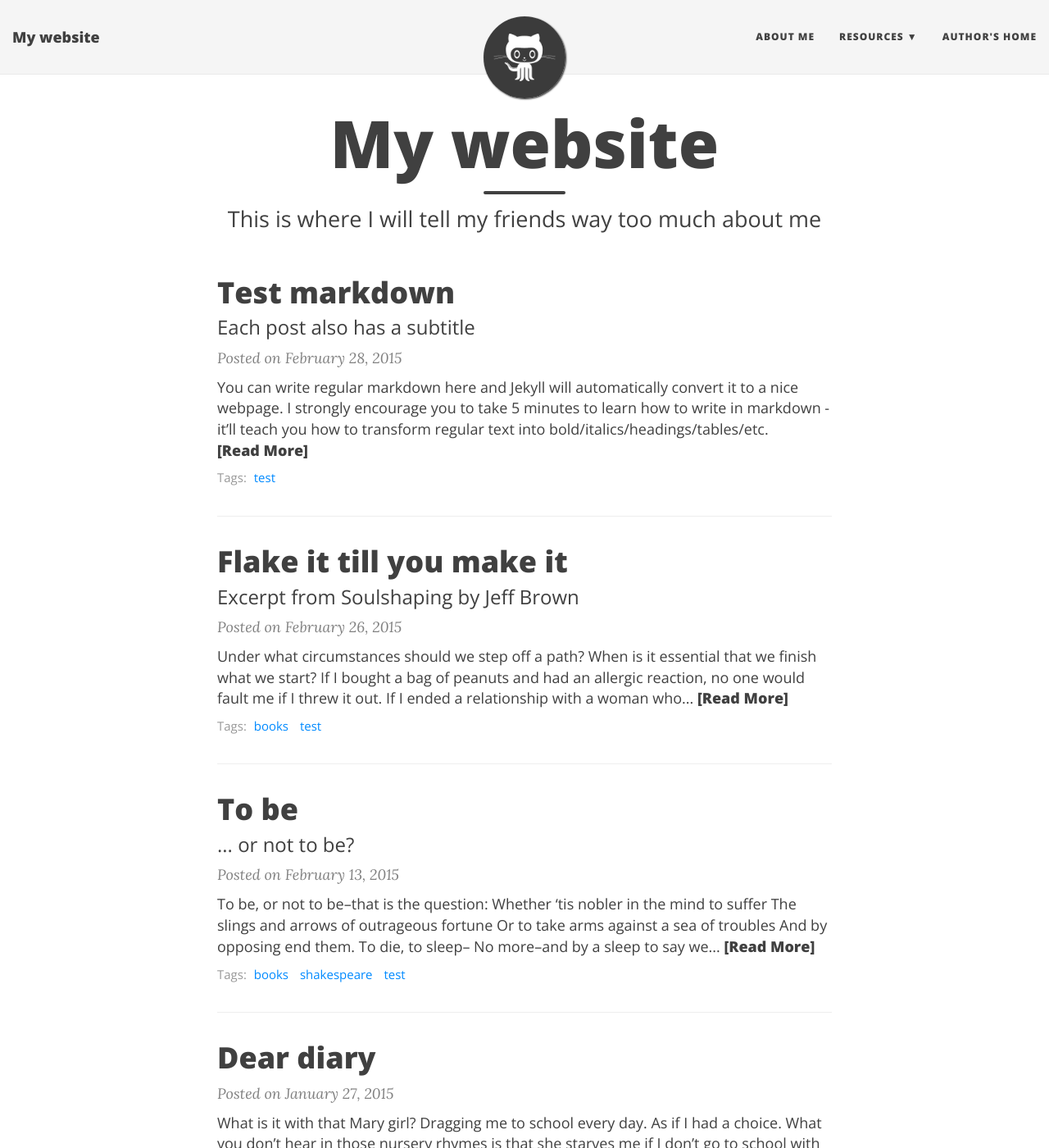
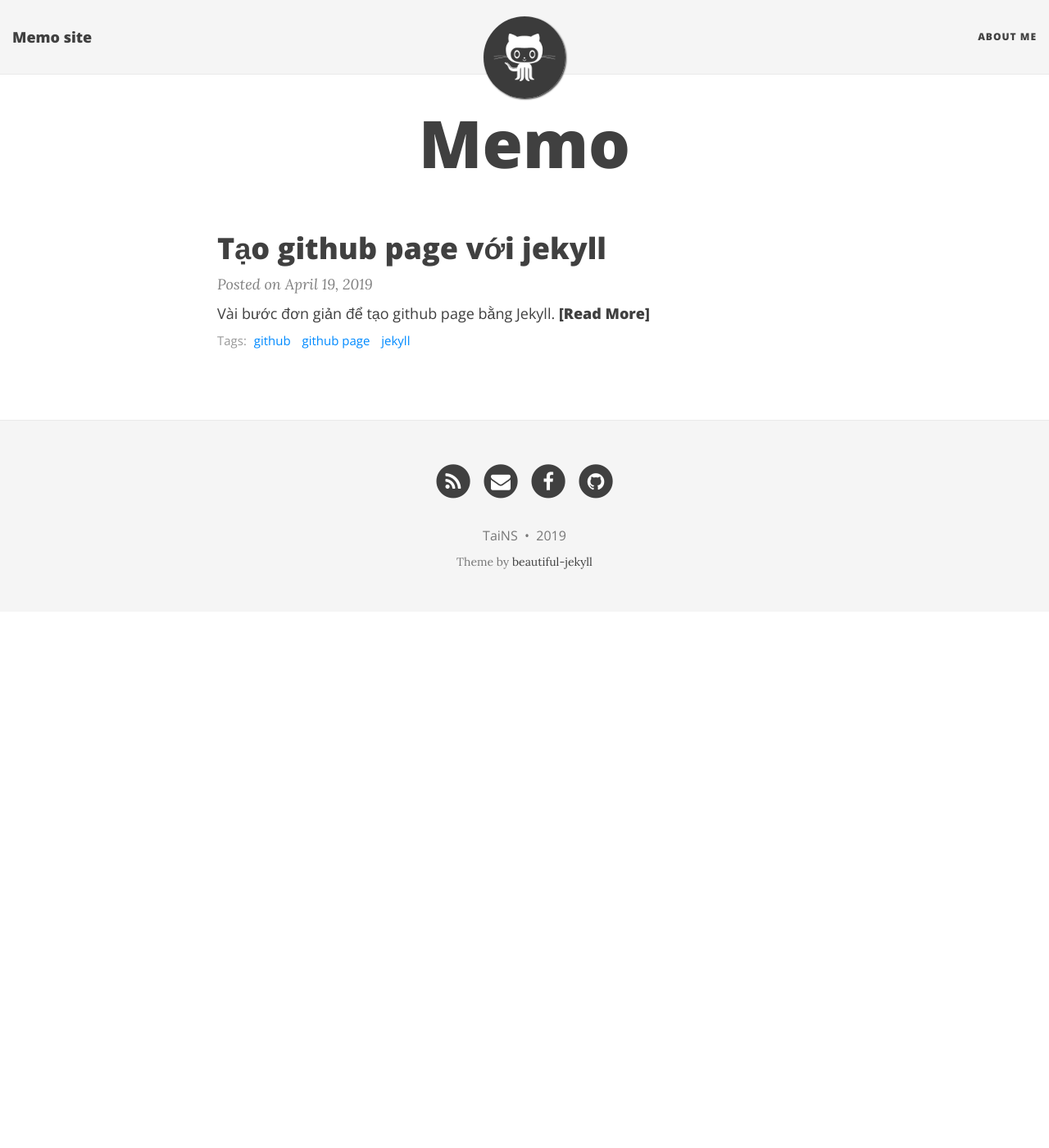
Before and after one commit to tains2384/tains2384.github.io, a Jekyll site: the page built from index.html, in a window 1280 px wide and 1400 px high. Shown: the whole window at 82% size. Built offline with Jekyll 4.4.1, drawn with Linux system fonts in a browser that asks for light colours; nearby versions of some CDN libraries; the list of posts is cut into pages by our own code; some of the changed text lies outside the part shown.

Commit message:
Update config and add post

````diff
--- a/Gemfile
+++ b/Gemfile
@@ -3,5 +3,6 @@ source 'https://rubygems.org'
 gem "github-pages", '193', group: :jekyll_plugins
 
 # enable tzinfo-data for local build
-# gem 'tzinfo-data', platforms: [:mingw, :mswin, :x64_mingw]
+gem 'tzinfo-data', platforms: [:mingw, :mswin, :x64_mingw]
 gem 'jekyll-paginate'
+gem 'jekyll-watch'
--- a/_config.yml
+++ b/_config.yml
@@ -14,21 +14,21 @@ baseurl: ""
 # Of course don't forget to change the username and projectname to YOUR username and project
 
 # Name of website
-title: My website
+title: Memo site
 
 # Short description of your site
-description: A virtual proof that name is awesome!
+description: Memo silly things
 
 # --- Navigation bar options --- #
 
 # List of links in the navigation bar
 navbar-links:
   About Me: "aboutme"
-  Resources:
-    - Beautiful Jekyll: "http://deanattali.com/beautiful-jekyll/"
-    - Learn markdown: "http://www.markdowntutorial.com/"
-    - GitHub Pages: "https://pages.github.com/"
-  Author's home: "http://deanattali.com"
+  # Resources:
+  #   - Beautiful Jekyll: "http://deanattali.com/beautiful-jekyll/"
+  #   - Learn markdown: "http://www.markdowntutorial.com/"
+  #   - GitHub Pages: "https://pages.github.com/"
+  # Author's home: "http://tains2384.github.io"
 
 # Image to show in the navigation bar - image must be a square (width = height)
 # Remove this parameter if you don't want an image in the navbar
@@ -64,7 +64,7 @@ footer-link-col: "#404040"
 # Change all these values or delete the ones you don't want.
 # Important: you must keep the "name" parameter, everything else you can remove
 author:
-  name: Some Person
+  name: TaiNS
 
 # Select your active Social Network Links.
 # Uncomment the links you want to show in the footer and add your information to each link.
@@ -72,10 +72,9 @@ author:
 # If you want to add a new link that isn't here, you'll need to also edit the file _data/SocialNetworks.yml
 social-network-links:
   rss: true
-  email: "someone@example.com"
-  facebook: daattali
-  github: daattali
-  twitter: daattali
+  email: "tains2384@gmail.com"
+  facebook: teppi.nguyen.33
+  github: tains2384
 #  reddit: yourname
 #  google-plus: +DeanAttali
 #  linkedin: daattali
@@ -99,7 +98,7 @@ share-links-active:
 
 # How to display the link to the website in the footer
 # Remove this if you don't want a link in the footer
-url-pretty: "MyWebsite.com"  # eg. "deanattali.com/beautiful-jekyll"
+# url-pretty: "tains2384.github.io"  # eg. "deanattali.com/beautiful-jekyll"
 
 # --- Web Statistics Section --- #
 
@@ -176,7 +175,7 @@ defaults:
     values:
       layout: "post"
       comments: true  # add comments to all blog posts
-      social-share: true # add social media sharing buttons to all blog posts
+      # social-share: true # add social media sharing buttons to all blog posts
   -
     scope:
       path: "" # all files
--- /dev/null
+++ b/_posts/2019-04-19-create-github-page-with-jekyll.md
@@ -0,0 +1,32 @@
+---
+layout: post
+title: Tạo github page với jekyll
+tags: [github, github page, jekyll]
+comments: true
+---
+
+<!-- Content here -->
+Vài bước đơn giản để tạo github page bằng Jekyll.
+![jekyll logo](/img/jekyll-logo.png)
+
+## Follow these steps
+Tạo tài khoản github và fork repository mẫu (ex: [beautiful-jekyll](https://github.com/daattali/beautiful-jekyll#readme)) với tên `<ten-tai-khoan>.github.io`.
+
+### Run local
+1. Clone repository về máy.
+2. Cài đặt Ruby. Kiểm tra cài đặt ruby:<br>
+```ruby
+ruby --version
+```
+3. Cài đặt `gem` có tên là `bundler`:<br>
+```ruby
+gem install bundler
+```
+4. Download 1 template dựng sẵn (ex: [beautiful-jekyll](https://github.com/daattali/beautiful-jekyll#readme))
+5. Chỉnh sửa config site (title, description, ...) trong file `_config.yml`.
+6. Run `jekyll serve` để chạy trang ở local, `jekyll build` để build.
+
+##### Ở windows muốn run lệnh `jekyll serve` thì vào file `Gemfile` uncomment dòng<br>
+```bash
+gem 'tzinfo-data', platforms: [:mingw, :mswin, :x64_mingw]
+```
--- a/aboutme.md
+++ b/aboutme.md
@@ -1,16 +1,7 @@
 ---
 layout: page
-title: About me
-subtitle: Why you'd want to go on a date with me
+title: TaiNS
+subtitle: A silly coder
 ---
 
-My name is Inigo Montoya. I have the following qualities:
-
-- I rock a great mustache
-- I'm extremely loyal to my family
-
-What else do you need?
-
-### my history
-
-To be honest, I'm having some trouble remembering right now, so why don't you just watch [my movie](http://en.wikipedia.org/wiki/The_Princess_Bride_%28film%29) and it will answer **all** your questions.
+<!-- Content here -->
--- a/index.html
+++ b/index.html
@@ -1,7 +1,7 @@
 ---
 layout: page
-title: My website
-subtitle: This is where I will tell my friends way too much about me
+title: Memo
+subtitle:
 use-site-title: true
 ---
 
````
Also changed, not shown: package.json (added, +21 -0 lines), Gemfile.lock, _posts_bk/2015-01-04-first-post.md (renamed from _posts/2015-01-04-first-post.md), _posts_bk/2015-01-15-pirates.md (renamed from _posts/2015-01-15-pirates.md), _posts_bk/2015-01-19-soccer.md (renamed from _posts/2015-01-19-soccer.md), _posts_bk/2015-01-27-dear-diary.md (renamed from _posts/2015-01-27-dear-diary.md), _posts_bk/2015-02-13-hamlet-monologue.md (renamed from _posts/2015-02-13-hamlet-monologue.md), _posts_bk/2015-02-26-flake-it-till-you-make-it.md (renamed from _posts/2015-02-26-flake-it-till-you-make-it.md), _posts_bk/2015-02-28-test-markdown.md (renamed from _posts/2015-02-28-test-markdown.md), img/jekyll-logo.png (added). Lines whose indentation alone changed are shown as unchanged.
